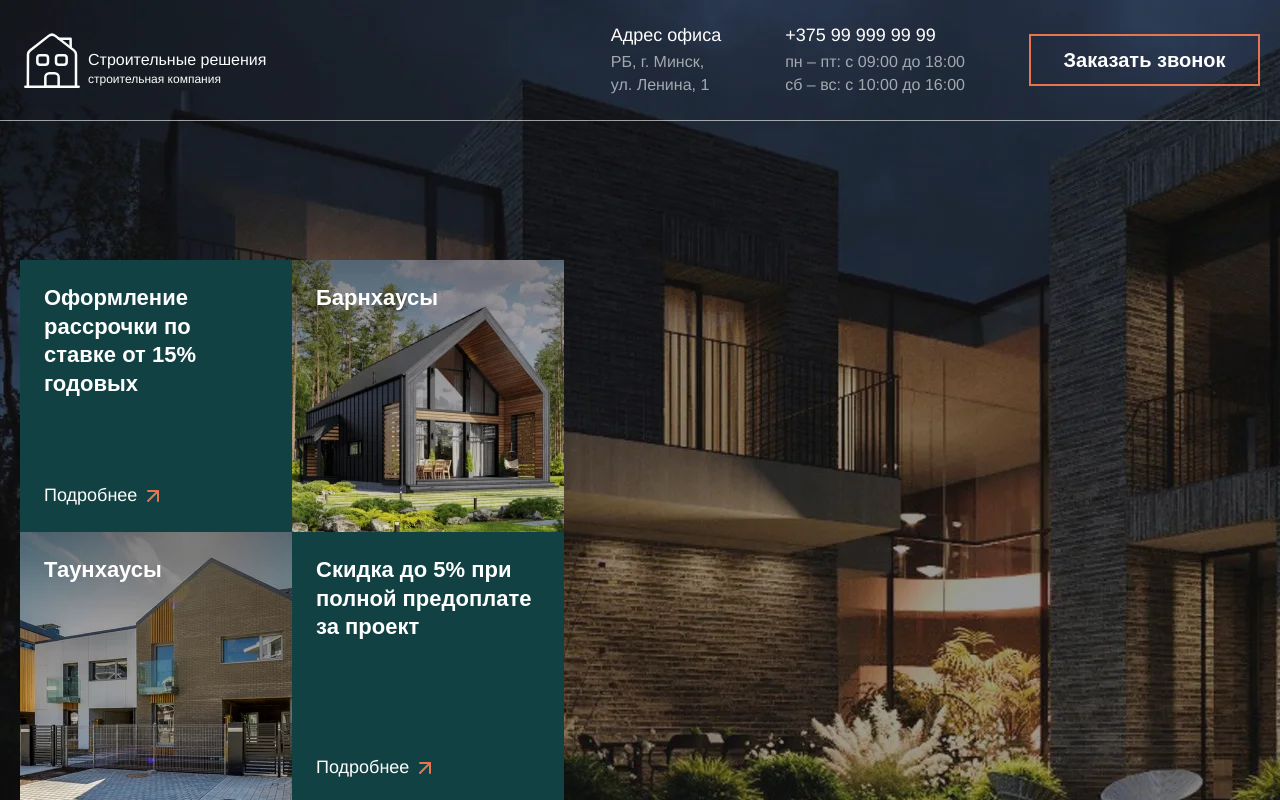
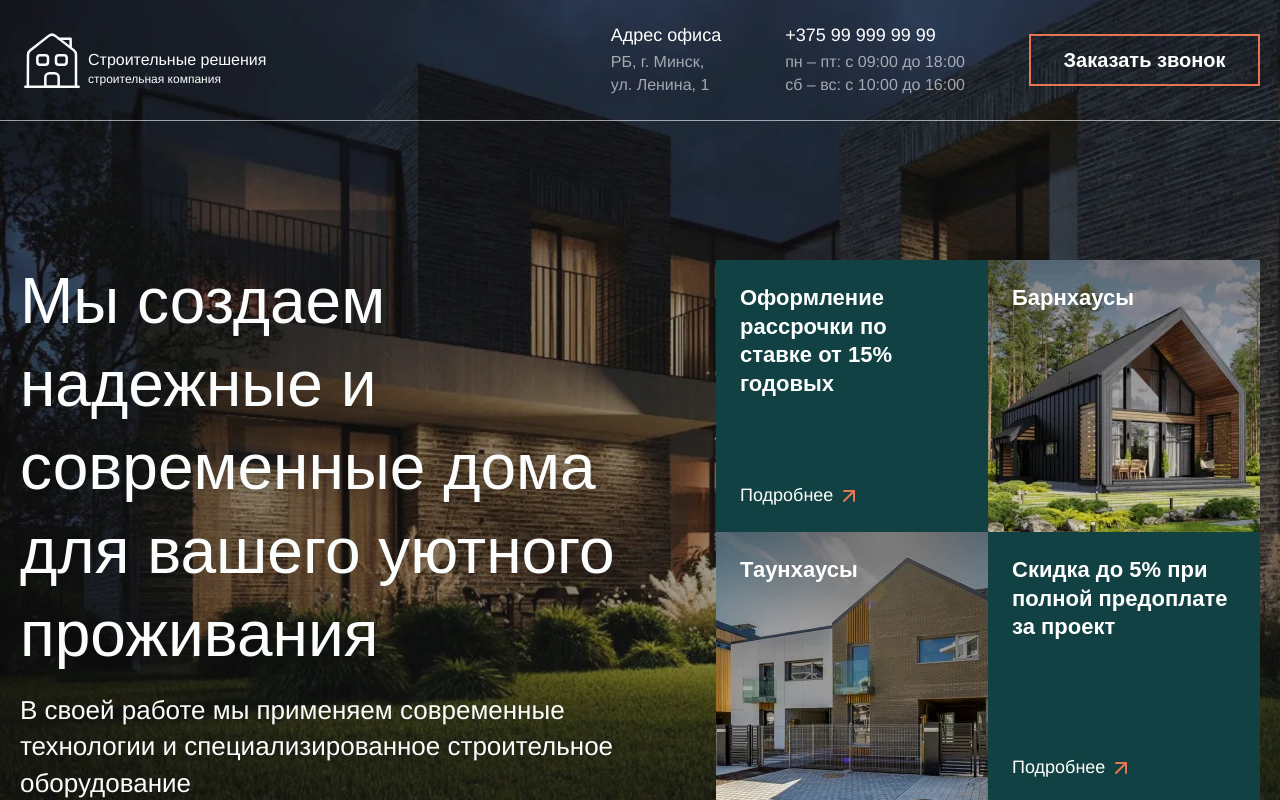
Before and after one commit to DiMoNiO04/test-web-space, a Next.js app: page / in a window 1280 px wide. Shown: the top 800 px of the page. Built offline with nearby package versions, Linux system fonts and the light colour scheme.

Commit message:
feat: add slider

```diff
--- a/package.json
+++ b/package.json
@@ -15,6 +15,7 @@
     "next": "14.2.14",
     "react": "^18",
     "react-dom": "^18",
+    "swiper": "^11.1.3",
     "sass": "^1.79.4"
   },
   "devDependencies": {
--- a/src/components/blocks/slider/Slider.module.scss
+++ b/src/components/blocks/slider/Slider.module.scss
@@ -0,0 +1,13 @@
+.slide {
+  h2 {
+    @include involve64;
+    margin-bottom: 16px;
+    color: $bg100;
+  }
+
+  p {
+    @include helvetica26;
+    color: $bg100;
+    margin-bottom: 32px;
+  }
+}
--- a/src/components/blocks/slider/Slider.tsx
+++ b/src/components/blocks/slider/Slider.tsx
@@ -1,8 +1,57 @@
+'use client';
+
 import React from 'react';
+import { Pagination, Autoplay } from 'swiper/modules';
+import { Swiper, SwiperSlide } from 'swiper/react';
+
+import 'swiper/css';
+import 'swiper/css/navigation';
+import 'swiper/css/pagination';
+import 'swiper/css/scrollbar';
+import 'swiper/css/autoplay';
 import styles from './Slider.module.scss';
+import { Button, EButtonClass } from '@/components/ui';
+
+const slides = [
+  {
+    id: 1,
+    title: 'Создадим ваш идеальный дом в установленные сроки и с 10-летней гарантией',
+    description: 'Без головной боли и отклонений от сметы строительства',
+  },
+  {
+    id: 2,
+    title: 'Мы создаем надежные и современные дома для вашего уютного проживания',
+    description: 'В своей работе мы применяем современные технологии и специализированное строительное оборудование',
+  },
+  {
+    id: 3,
+    title: 'В нашей команде работают квалифицированные сотрудники с опытом работы от 5 лет',
+    description: 'Мы оперативно выполняем весь спектр строительных работ',
+  },
+];
 
 const Slider: React.FC = () => {
-  return <div></div>;
+  return (
+    <Swiper
+      modules={[Pagination, Autoplay]}
+      slidesPerView={1}
+      pagination={{ el: `.${styles.pagination}`, clickable: true }}
+      speed={700}
+      loop={true}
+      spaceBetween={30}
+      autoplay={{ delay: 4000 }}
+      className={styles.swiper}
+    >
+      {slides.map(({ id, title, description }) => (
+        <SwiperSlide key={id} className={styles.slide}>
+          <h2 className="title">{title}</h2>
+          <p>{description}</p>
+          <Button text="Узнать стоимость" nameClass={EButtonClass.DEF} isLink={false} />
+        </SwiperSlide>
+      ))}
+      <div className={`${styles.pagination} swiper-pagination`}></div>
+    </Swiper>
+  );
 };
 
 export default Slider;
--- a/src/components/sections/hero/Hero.module.scss
+++ b/src/components/sections/hero/Hero.module.scss
@@ -2,7 +2,11 @@
   background-image: url('../../../../public/images/hero.webp');
   background-size: cover;
   background-repeat: no-repeat;
-  height: 1000px;
-  width: 100%;
-  padding-top: 260px;
+  @include sizes(100%, 100vh);
+  padding: 260px 0 160px;
 }
+
+.container {
+  @include flexStartBetween;
+  column-gap: 65px;
+}
--- a/src/components/sections/hero/Hero.tsx
+++ b/src/components/sections/hero/Hero.tsx
@@ -1,12 +1,13 @@
 import React from 'react';
 import styles from './Hero.module.scss';
-import { HeroCards } from '@/components/blocks';
+import { HeroCards, Slider } from '@/components/blocks';
 
 const Hero: React.FC = () => {
   return (
     <section className={styles.section}>
       <div className="container">
         <div className={styles.container}>
+          <Slider />
           <HeroCards />
         </div>
       </div>
--- a/src/components/ui/button/Button.module.scss
+++ b/src/components/ui/button/Button.module.scss
@@ -12,6 +12,8 @@
   color: $white;
   background-color: $accent500;
   padding: 19px 8px;
+  min-width: 231px;
+  text-align: center;
 
   @include hover {
     background-color: $accent300;
@@ -33,7 +35,8 @@
   color: $white;
   background-color: transparent;
   border: 2px solid $accent500;
-  text-align: center;
+    min-width: 231px;
+      text-align: center;
 
   @include hover {
     border-color: $accent300;
--- a/src/styles/utils/_texts.scss
+++ b/src/styles/utils/_texts.scss
@@ -56,3 +56,17 @@
     line-height: 22.4px;
   }
 }
+
+@mixin helvetica26 {
+    font-family: Helvetica, sans-serif;
+    font-size: 26px;
+    font-weight: 400;
+    line-height: 36.4px;
+}
+
+@mixin involve64 {
+    font-family: 'Involve', sans-serif;
+    font-size: 64px;
+    font-weight: 500;
+    line-height: 83.2px;
+}
```
Also changed, not shown: 1 other file (tests, documents, lock files or other folders).
